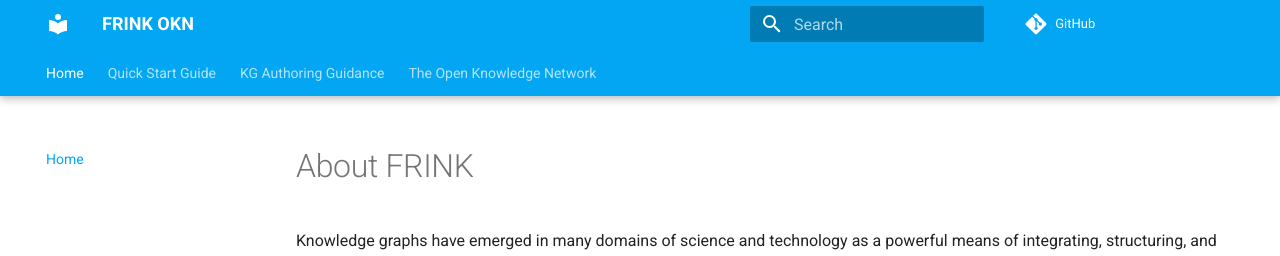
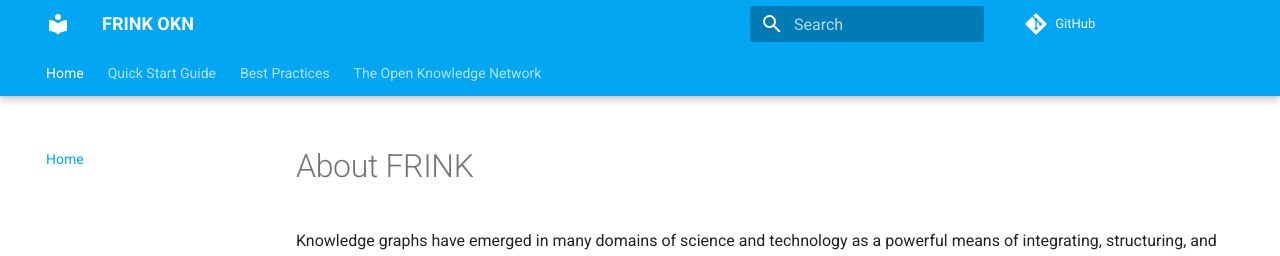
Before and after one commit to frink-okn/frink-landing-zone, an MkDocs documentation site: the page built from docs/index.md, in a window 1280 px wide. Shown: the top 256 px of the page. Built offline with MkDocs 1.6.1 and Material for MkDocs 9.7.7, drawn with Linux system fonts in a browser that asks for light colours; comment, search, counter and statistics services are not loaded.

Commit message:
more guidance edits

```diff
--- a/mkdocs.yml
+++ b/mkdocs.yml
@@ -37,7 +37,7 @@ nav:
     - Setup Your FRINK Repo in the Landing Zone: help/setup.md
     - Update Your Graph in FRINK: help/update.md
     - Query knowledge graphs in FRINK: help/query-page.md
-  - KG Authoring Guidance:
+  - Best Practices:
     - guidance/index.md
   - The Open Knowledge Network:
     - okn/index.md
```
